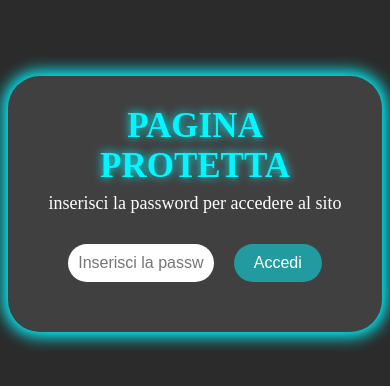
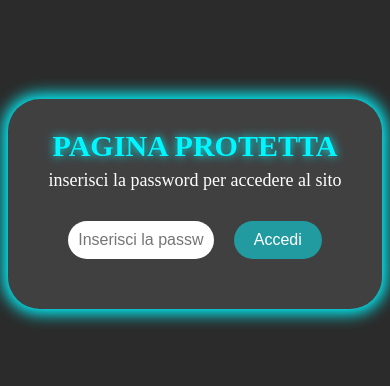
Before and after one commit to Alerougee/anagrafica, a plain HTML site: page index.html in a window 390 px wide. Shown: the part 226-612 px from the top of the page. Drawn offline with Linux system fonts and the light colour scheme.

Commit message:
Update style2.css

```diff
--- a/style2.css
+++ b/style2.css
@@ -78,10 +78,10 @@ body{
 }
 
 
-@media (max-width: 768px) {
+@media (max-width: 700px) {
 
    .container h1{
-    font-size: 35px;
+    font-size: 30px;
    }
 
    .password-container input::placeholder {
```
